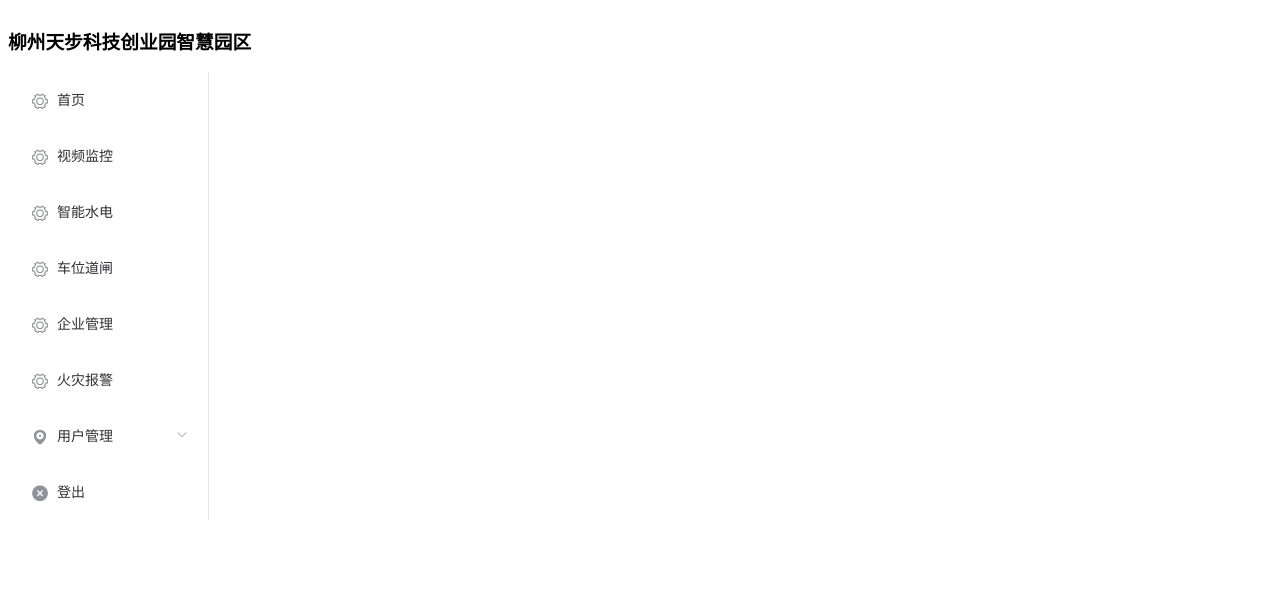
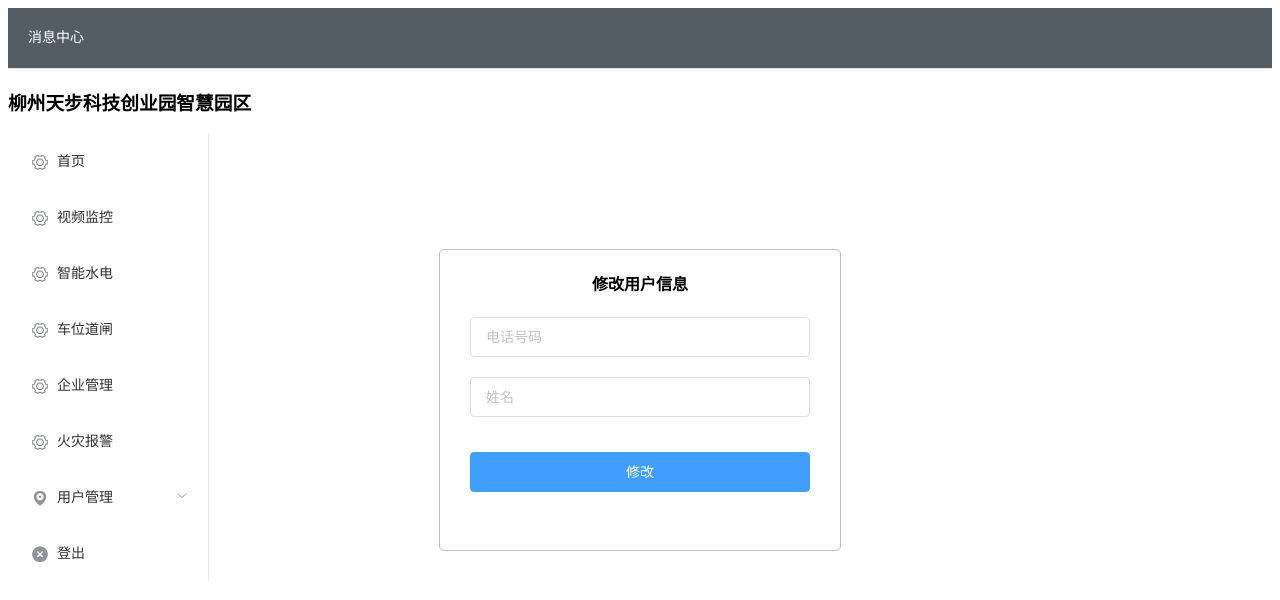
Before and after one commit to AgMonk/hexi-front, a Vue app: page /EditUserInfo in a window 1280 px wide. Shown: the top 600 px of the page. Built offline with nearby package versions, Linux system fonts and the light colour scheme.

Commit message:
增加顶部导航栏

```diff
--- a/src/App.vue
+++ b/src/App.vue
@@ -1,14 +1,16 @@
 <template>
   <div id="app">
+    <top-nav />
     <router-view></router-view>
     <left-nav v-if="$route.meta.showleftNav !== true"/>
   </div>
 </template>
 <script>
-import LeftNav from '@/views/Nav/leftNav.vue'
+import LeftNav from '@/views/Nav/leftNav.vue';
+import topNav from "./views/Nav/topNav";
 export default {
   components: {
-    LeftNav
+    LeftNav, topNav,
   }
 }
 </script>
--- a/src/router/index.js
+++ b/src/router/index.js
@@ -11,9 +11,11 @@ const routes = [
     //首页
   { path: "/Home", name: "Home", component: () => import('../views/Home/home.vue') },
     //用户信息
-
+  {path: "/UserInfo", name: "UserInfo", component: () => import('../views/User/UserInfo')},
     //修改密码
   { path: "/EditPassword", name: "EditPassword", component: () => import("../views/EditUser/EditPassword") },
+    //修改当前用户信息
+  { path: "/EditUserInfo", name: "EditUserInfo", component: () => import("../views/EditUser/EditUserInfo")},
 ]
 
 const router = new VueRouter({
--- a/src/views/EditUser/EditPassword.vue
+++ b/src/views/EditUser/EditPassword.vue
@@ -1,12 +1,11 @@
 <template>
-  <div>
     <div class="login-box">
       <h4>修改密码</h4>
-      <el-input v-model="oldPass" placeholder="旧密码" id="input"></el-input>
+      <el-input v-model="oldPass" placeholder="旧密码"></el-input>
       <el-input placeholder="新密码" v-model="newPass" show-password></el-input>
       <el-button @click="edit" type="primary" >修改</el-button>
     </div>
-  </div>
+
 </template>
 
 <script>
@@ -15,8 +14,8 @@ export default {
   name: "EditPassword",
   data() {
     return {
-      oldPass: "",
-      newPass: "",
+      oldPass: "123456",
+      newPass: "1234567",
     }
   },
   methods: {
--- a/src/views/EditUser/EditUserInfo.vue
+++ b/src/views/EditUser/EditUserInfo.vue
@@ -1,11 +1,11 @@
 <template>
-
-  <div>
 <!--    修改当前用户信息-->
-    <el-input v-model="phone" placeholder="请输入电话"></el-input>
-    <el-input v-model="name" placeholder="请输入姓名"></el-input>
-    <el-button @click="Edit" type="primary">修改</el-button>
-  </div>
+    <div class="login-box">
+      <h4>修改用户信息</h4>
+      <el-input v-model="phone" placeholder="电话号码" ></el-input>
+      <el-input placeholder="姓名" v-model="name"></el-input>
+      <el-button @click="Edit" type="primary" >修改</el-button>
+    </div>
 </template>
 
 <script>
@@ -20,14 +20,57 @@ export default {
   },
   methods:{
     Edit() {
-      EditUserInfo(this.phone, this.name).then(res => {
-        console.log(res)
-      })
+      if(this.phone.length === 0 || this.name.length === 0) {
+        this.$message.error({
+          message: "电话号码与姓名均不能为空",
+        })
+      } else {
+        EditUserInfo(this.phone, this.name).then(res => {
+          console.log(res);
+          switch (res.code) {
+            case 2000 :
+              this.$message({
+                message: res.message,
+                type: 'success'
+              })
+              break;
+            default:
+              this.$message.error({
+                message: res.message,
+              })
+              break;
+          }
+        })
+      }
     }
   }
 }
 </script>
 
 <style scoped>
-
+.login-box {
+  height: 300px;
+  width: 400px;
+  background: #ffffff;
+  position: absolute;
+  left: 50%;
+  top: 50%;
+  transform: translate(-50%,-50%);
+  border-radius: 5px;
+  border: #bebebe 1px solid;
+}
+.el-button, .el-input {
+  position: relative;
+  left: 7.5%;
+  width: 340px;
+  display: block;
+  margin-top: 20px;
+}
+.el-button {
+  position: relative;
+  top: 5%;
+}
+h4 {
+  text-align: center;
+}
 </style>
--- a/src/views/Nav/leftNav.vue
+++ b/src/views/Nav/leftNav.vue
@@ -3,10 +3,10 @@
   <el-col :span="12">
     <h3>柳州天步科技创业园智慧园区</h3>
         <el-menu
-      default-active="2"
           class="el-menu-vertical"
           @open="handleOpen"
           @close="handleClose"
+          :default-active="$route.path"
           router
           >
           <el-menu-item index="">
@@ -39,17 +39,16 @@
               <span>用户管理</span>
             </template>
             <el-menu-item-group>
-          <template slot="title">分组一</template>
-          <el-menu-item index="1-1">选项1</el-menu-item>
-          <el-menu-item index="1-2">选项2</el-menu-item>
+              <template slot="title">用户</template>
+              <el-menu-item index="/UserInfo">用户信息</el-menu-item>
+              <el-menu-item index="/EditUserInfo">修改用户信息</el-menu-item>
+              <el-menu-item index="/EditPassword">修改密码</el-menu-item>
             </el-menu-item-group>
-        <el-menu-item-group title="分组2">
-          <el-menu-item index="1-3">选项3</el-menu-item>
+            <el-menu-item-group>
+              <template slot="title">1</template>
+              <el-menu-item index="">2</el-menu-item>
+              <el-menu-item index="">3</el-menu-item>
             </el-menu-item-group>
-        <el-submenu index="1-4">
-          <template slot="title">选项4</template>
-          <el-menu-item index="1-4-1">选项1</el-menu-item>
-        </el-submenu>
           </el-submenu>
           <el-menu-item @click="logout">
                 <i class="el-icon-error"></i>
--- /dev/null
+++ b/src/views/Nav/topNav.vue
@@ -0,0 +1,33 @@
+<template>
+<div>
+  <el-menu
+      :default-active="$route.path"
+      class="el-menu"
+      mode="horizontal"
+      @select="handleSelect"
+      background-color="#545c64"
+      text-color="#fff"
+      active-text-color="#ffd04b">
+    <el-menu-item index="">消息中心</el-menu-item>
+  </el-menu>
+</div>
+</template>
+
+<script>
+export default {
+  name: "topNav",
+  data() {
+    return {
+    };
+  },
+  methods: {
+    handleSelect(key, keyPath) {
+      console.log(key, keyPath);
+    }
+  }
+}
+</script>
+
+<style scoped>
+
+</style>
--- /dev/null
+++ b/src/views/User/UserInfo.vue
@@ -0,0 +1,22 @@
+<template>
+<div>
+
+</div>
+</template>
+
+<script>
+import  {UserInfo} from "../../network/output";
+
+export default {
+  name: "UserInfo",
+  created() {
+    UserInfo().then(res => {
+      console.log(res);
+    })
+  }
+}
+</script>
+
+<style scoped>
+
+</style>
```
Also changed, not shown: src/views/Nav/Nav.vue (deleted, +0 -99 lines). Lines whose indentation alone changed are shown as unchanged.
